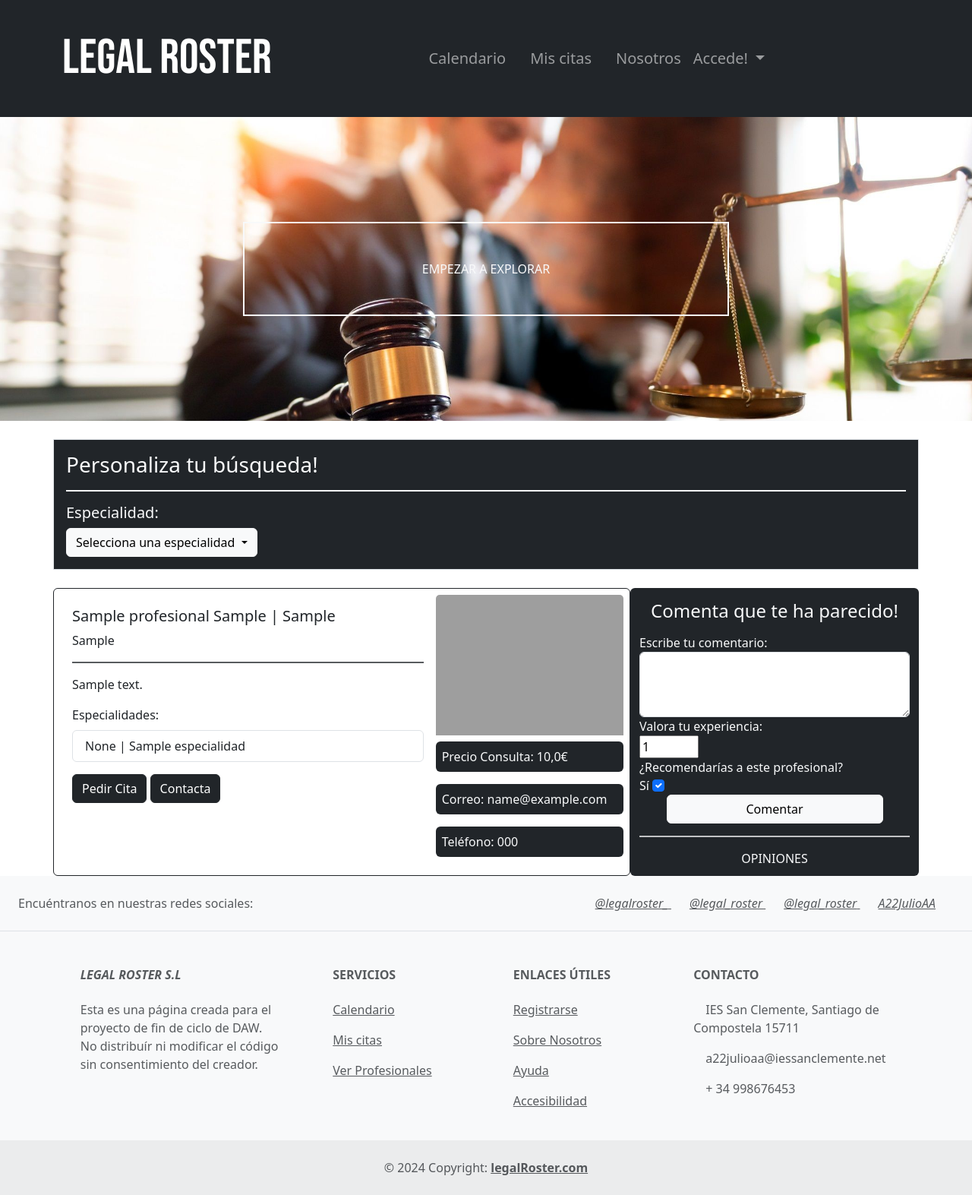
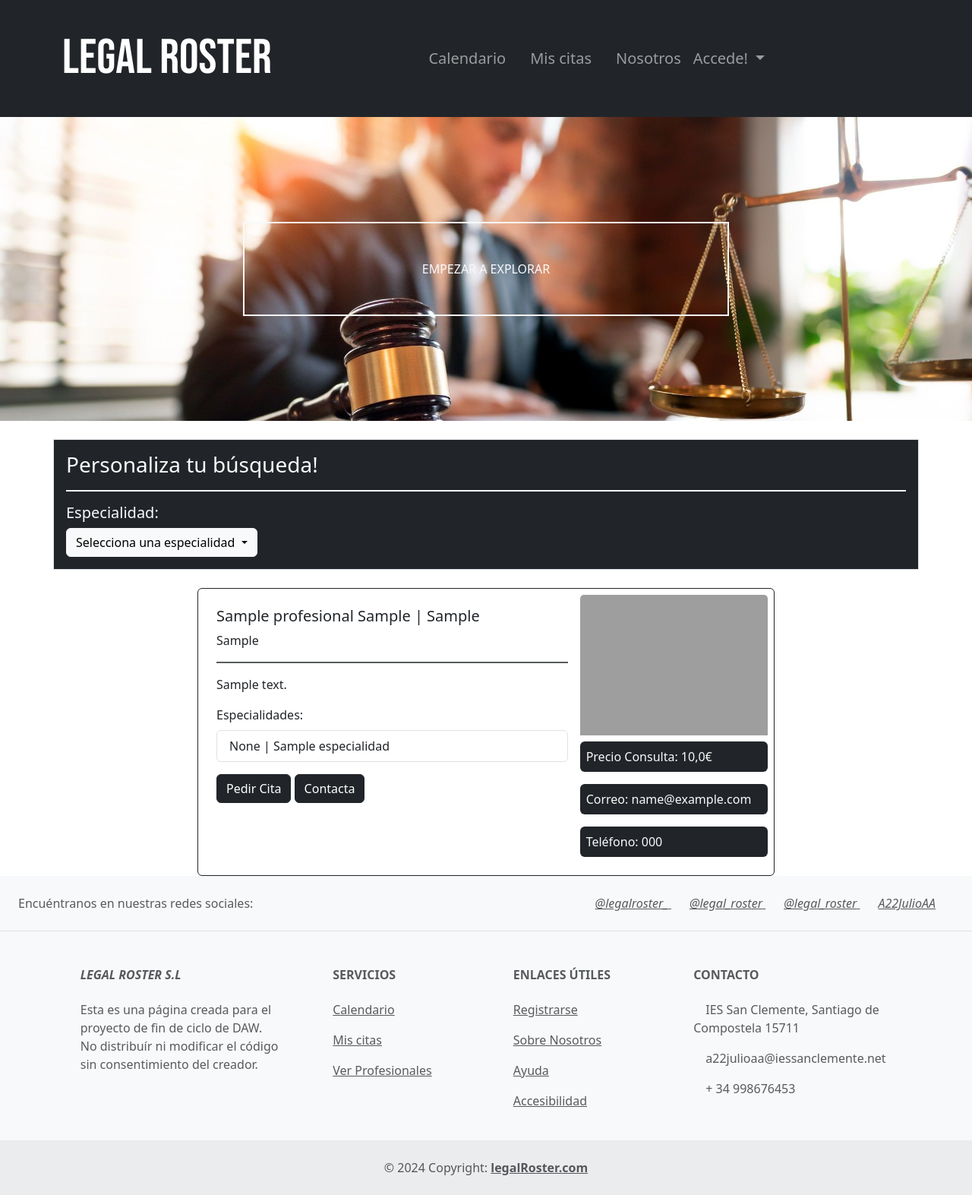
Before and after one commit to A22JulioAA/legal_code, a Django app: page / in a window 1280 px wide. Shown: the whole page at 76% size. Run offline with Django 5.2, Linux system fonts and the light colour scheme; tables that the repository leaves empty hold one stand-in row (values such as "Sample post"); some libraries are stand-ins or nearby versions; grey boxes are pictures that could not be loaded.

Commit message:
Comentarios

```diff
--- a/comentarios/models.py
+++ b/comentarios/models.py
@@ -11,7 +11,7 @@ class Comentario(models.Model):
 
     """
 
-    profesional = models.ForeignKey(Profesional, on_delete=models.CASCADE, null=False, default=1)
+    profesional = models.ForeignKey(Profesional, on_delete=models.CASCADE, null=False, related_name='comentarios')
     cliente = models.ForeignKey(Cliente, on_delete=models.CASCADE, null=False, default=1)
     texto_comentario = models.TextField(max_length=400, default='')
     recomendacion = models.BooleanField(default=True)
--- a/core/templates/core/homepage.html
+++ b/core/templates/core/homepage.html
@@ -90,7 +90,7 @@ Homepage {% endblock %} {% block css %}
 <section class='seccion-profesionales container mt-3' id="seccion-profesionales">
   {% for profesional in lista_profesionales %}
   <div class='row mt-4'>
-    <div class="col-12 col-lg-8 p-0">
+    <div class="col-12 col-lg-8 mx-auto p-0">
       <div class="card row m-0 p-2 border-dark" style="width: 100%;">
         <div class="row g-0">
           <div class="col-8">
@@ -134,51 +134,7 @@ Homepage {% endblock %} {% block css %}
       </div>
     </div>
     <!-- Esta sección aparecerá al lado de la card del anuncio en pantallas grandes. Contendrá los comentarios(publicación y histórico) del profesional. -->
-    <div class="d-none d-lg-block col-lg-4 bg-dark rounded text-light">
-      <div class="row">
-        <h4 class="col-12 text-center mt-3 mb-3">Comenta que te ha parecido!</h4><br>
-      </div>
-      <div class="row">
-        <form method="post">
-          <input type="hidden" name="profesional_id" value="{{profesional.id}}">
-          {% csrf_token %}
-          {% comment %} <textarea name="opinion" id="opinion" rows="4" class="form-control"></textarea>
-          <div class="star-rating mt-2">
-            <i class="fas fa-star" data-value="1"></i>
-            <i class="fas fa-star" data-value="2"></i>
-            <i class="fas fa-star" data-value="3"></i>
-            <i class="fas fa-star" data-value="4"></i>
-            <i class="fas fa-star" data-value="5"></i>
-          </div>
-          <input type="hidden" name="rating" id="rating" value="0">
-          <input type="submit" class="btn btn-light text-dark mt-3" style="width: 100%;" value="Enviar"> {% endcomment %}
-          <div class="row">
-            <div class="col-12 mx-auto">
-              <label for="">{{comment_form.texto_comentario.label}}</label>
-              {{ comment_form.texto_comentario }}
-            </div>
-          </div>
-          <div class="row">
-            <label for="">{{comment_form.valoracion.label}}</label>
-            <div class="col-6">{{comment_form.valoracion}}</div>
-            <label for="">{{comment_form.recomendacion.label}}</label>
-            <div class="col-6">Sí {{comment_form.recomendacion}}</div>
-          </div>
-          <div class="row">
-            <button class="btn btn-light col-9 mx-auto" type="submit">Comentar</button>
-          </div>
 
-        </form>
-      </div>
-      <hr class="border border-light border-1 opacity-75">
-      <div class="row">
-        <span class="col-12 text-center">OPINIONES</span><br>
-      </div>
-      <div class="row">
-
-      </div>
-      <!-- <a href=" https://www.github.com" target="_blank" class="btn btn-dark">Acerca de</a><br> -->
-    </div>
   </div>
   {% endfor %}
 </section>
--- a/core/views.py
+++ b/core/views.py
@@ -54,8 +54,12 @@ def homepage(request, filtro_especialidad=None, filtro_subespecialidad=None):
         comment_form = CrearComentarioForm(request.POST)
 
         if comment_form.is_valid():
+            profesional_id = request.POST.get('profesional_id')
+            profesional = Profesional.objects.get(id=profesional_id)
+
             comentario = comment_form.save(commit=False)
 
+            comentario.profesional = profesional
             comentario.cliente = request.user
 
             comment_form.save()
--- a/legal_code/settings.py
+++ b/legal_code/settings.py
@@ -104,7 +104,7 @@ DATABASES = {
         "USER": "postgres",
         "PASSWORD": "abc123.",
         "HOST": "127.0.0.1",
-        "PORT": "5432",
+        "PORT": "5433",
     }
 }
 
```
Also changed, not shown: comentarios/migrations/0002_alter_comentario_profesional.py (added).
